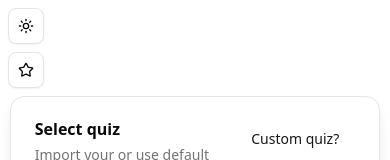
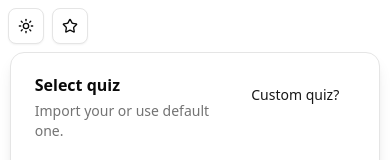
Before and after one commit to cxnexion/quiz-app, a React (Vite) app: page / in a window 390 px wide. Shown: the top 160 px of the page. Built offline with nearby package versions, Linux system fonts and the light colour scheme.

Commit message:
now link and theme buttons looks cooler on small screens

```diff
--- a/src/App.tsx
+++ b/src/App.tsx
@@ -10,8 +10,10 @@ function App() {
     return (
         <ThemeProvider>
             <div className={`w-screen h-screen bg-background p-2 flex flex-col gap-2`}>
-                <ThemePicker/>
-                <GitHubLink/>
+                <div className="flex gap-2 md:flex-col">
+                    <ThemePicker/>
+                    <GitHubLink/>
+                </div>
                 <ErrorBoundary fallback={<ErrorQuiz/>}>
                     <Quiz/>
                 </ErrorBoundary>
```
Also changed, not shown: 4 other files (tests, documents, lock files or other folders).
